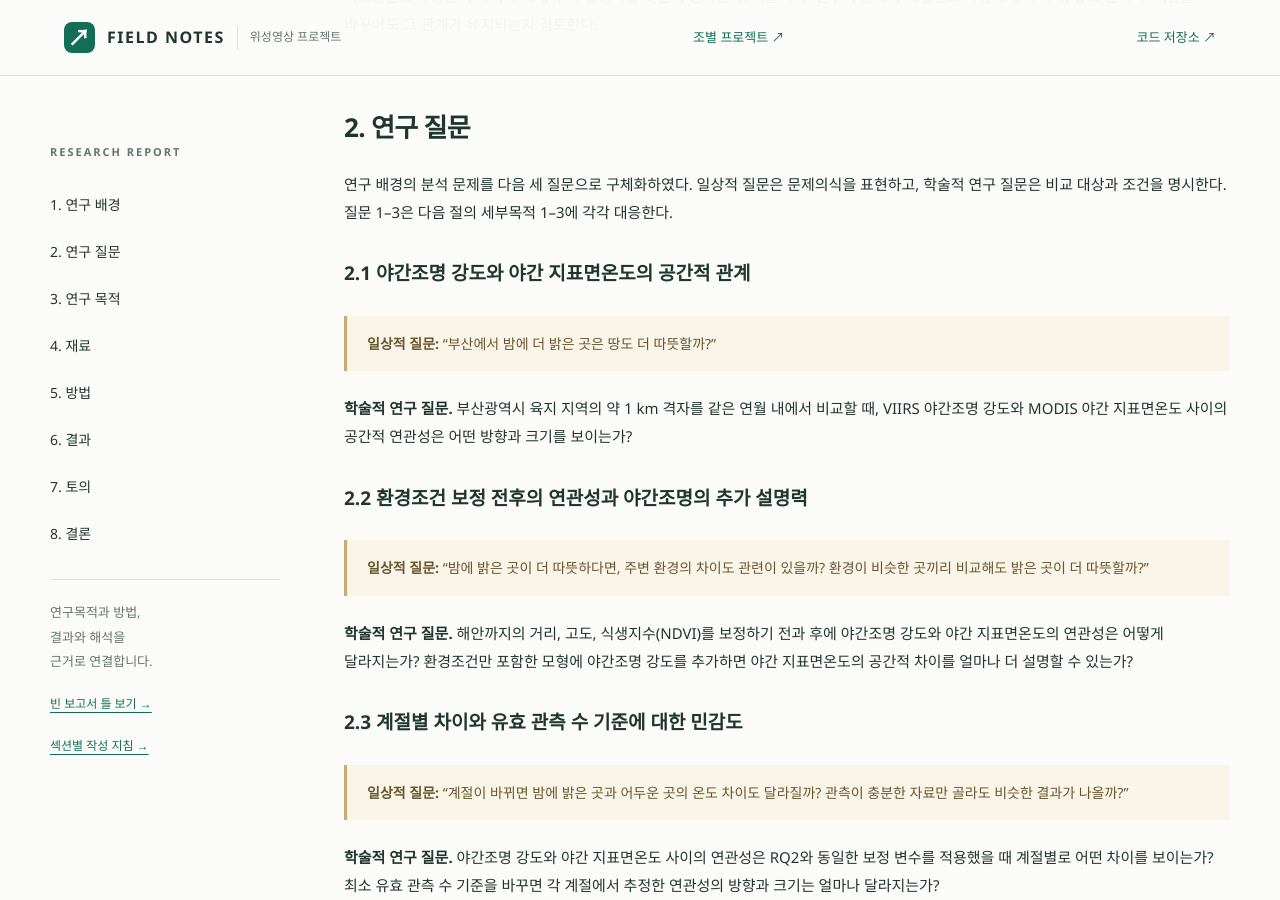
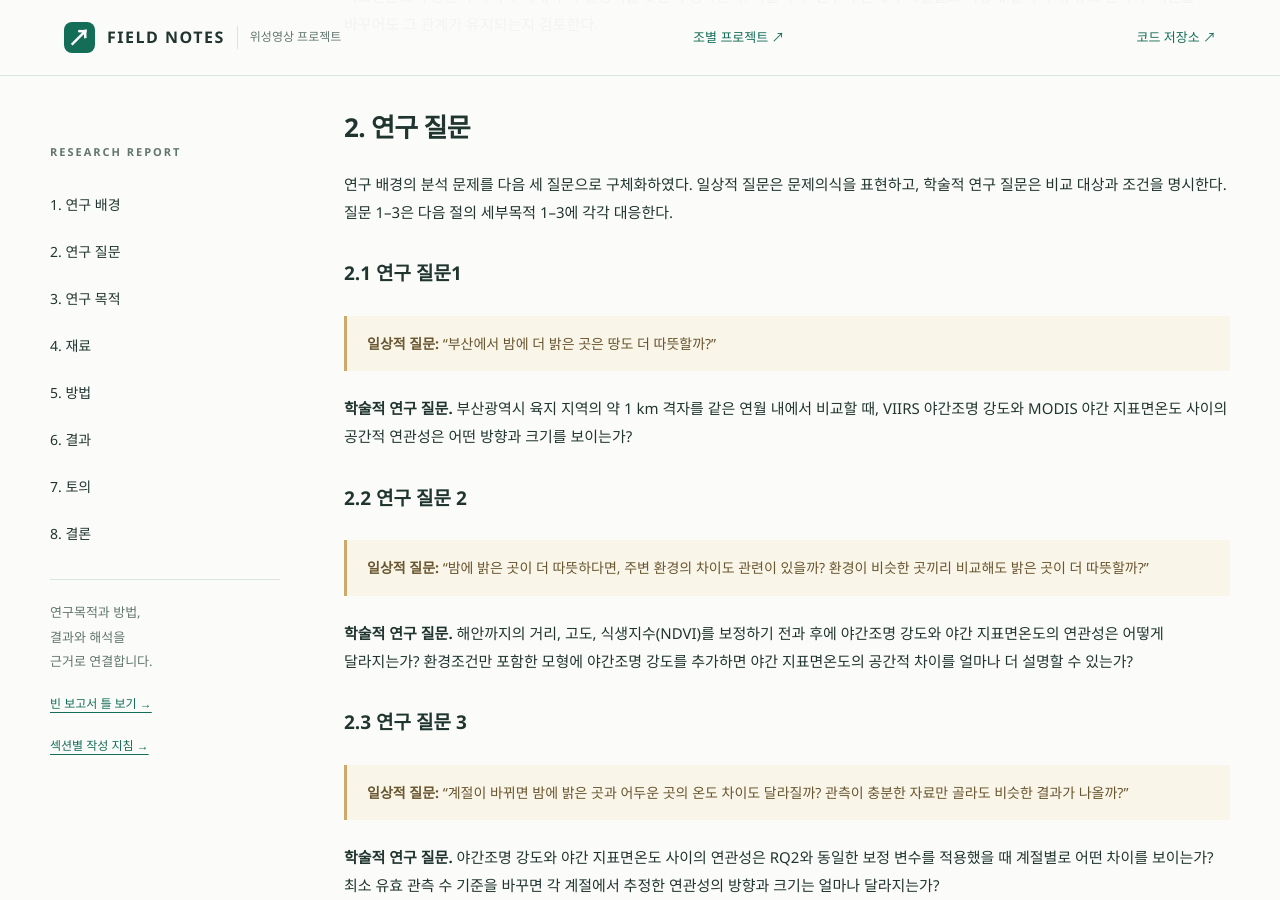
Before and after one commit to sungjun0107/-class2026_02_surveying_team2, a Jekyll site: the page built from docs/index.md, in a window 1280 px wide and 900 px high, scrolled down 2566 px. Built offline with Jekyll 4.4.1, drawn with Linux system fonts in a browser that asks for light colours.

Commit message:
Revise research questions in index.md

```diff
--- a/docs/index.md
+++ b/docs/index.md
@@ -41,18 +41,17 @@ badge: "측량학 2조 프로젝트"
 
 연구 배경의 분석 문제를 다음 세 질문으로 구체화하였다. 일상적 질문은 문제의식을 표현하고, 학술적 연구 질문은 비교 대상과 조건을 명시한다. 질문 1–3은 다음 절의 세부목적 1–3에 각각 대응한다.
 
-### 2.1 야간조명 강도와 야간 지표면온도의 공간적 관계
-
+### 2.1 연구 질문1
 > **일상적 질문:** “부산에서 밤에 더 밝은 곳은 땅도 더 따뜻할까?”
 
 **학술적 연구 질문.** 부산광역시 육지 지역의 약 1 km 격자를 같은 연월 내에서 비교할 때, VIIRS 야간조명 강도와 MODIS 야간 지표면온도 사이의 공간적 연관성은 어떤 방향과 크기를 보이는가?
-### 2.2 환경조건 보정 전후의 연관성과 야간조명의 추가 설명력
+### 2.2 연구 질문 2
 
 > **일상적 질문:** “밤에 밝은 곳이 더 따뜻하다면, 주변 환경의 차이도 관련이 있을까? 환경이 비슷한 곳끼리 비교해도 밝은 곳이 더 따뜻할까?”
 
 **학술적 연구 질문.** 해안까지의 거리, 고도, 식생지수(NDVI)를 보정하기 전과 후에 야간조명 강도와 야간 지표면온도의 연관성은 어떻게 달라지는가? 환경조건만 포함한 모형에 야간조명 강도를 추가하면 야간 지표면온도의 공간적 차이를 얼마나 더 설명할 수 있는가?
 
-### 2.3 계절별 차이와 유효 관측 수 기준에 대한 민감도
+### 2.3 연구 질문 3
 
 > **일상적 질문:** “계절이 바뀌면 밤에 밝은 곳과 어두운 곳의 온도 차이도 달라질까? 관측이 충분한 자료만 골라도 비슷한 결과가 나올까?”
 
```
